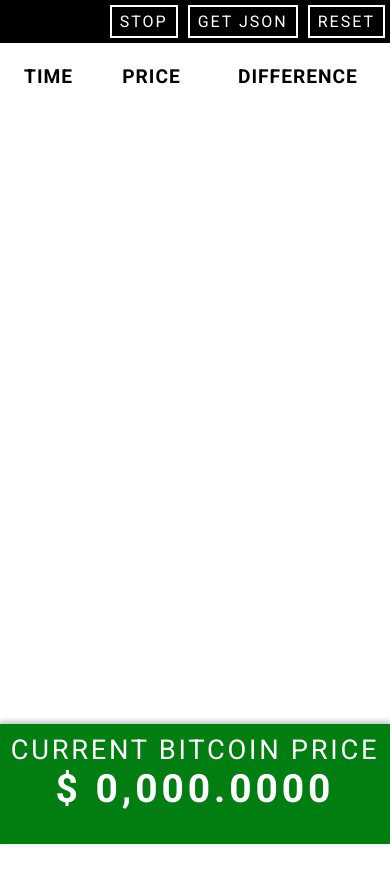
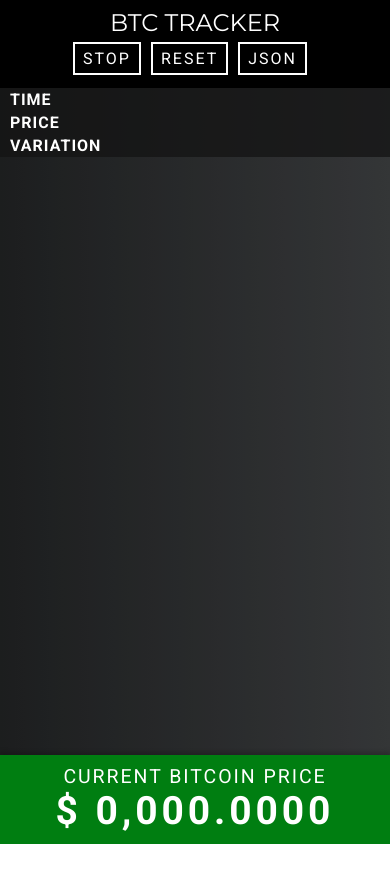
Before and after one commit to gulzarsuhail/BTCLivePrice, a plain HTML site: page index.html in a window 390 px wide. Both pictures are taken after a click on the element "START". After the commit the page ends 844 px from the top, so only its background shows below. Drawn offline with Linux system fonts and the light colour scheme; no server answers.

Commit message:
Completed functionality, UI changes

```diff
--- a/index.html
+++ b/index.html
@@ -8,12 +8,36 @@
     <meta name="viewport" content="width=device-width,initial-scale=1,maximum-scale=1,user-scalable=no">
     <meta http-equiv="X-UA-Compatible" content="IE=edge,chrome=1">
     <meta name="HandheldFriendly" content="true">
-
+    <link href="https://fonts.googleapis.com/css?family=Montserrat" rel="stylesheet">
     <link href="https://fonts.googleapis.com/css?family=Roboto:400,700" rel="stylesheet">
     <link rel="stylesheet" href="./style.css">
 </head>
 
 <body>
+
+    <div id="recordCanvas" class="displayNone">
+        <div class="topBarContainer">
+            <span class="homeLogo">BTC TRACKER</span>
+            <span id="topBtns">
+                <span id="stopBtn" class="start button smallbtn" onclick="stopTimer()">STOP</span>
+                <span class="start button smallbtn" onclick="resetTimer()">RESET</span>
+                <span class="start button smallbtn" onclick="downloadJSON()">JSON</span>
+            </span>
+        </div>
+        <div class="container">
+            <table cellspacing="0" cellpadding="0">
+                <thead>
+                    <tr>
+                        <th>TIME</th>
+                        <th>PRICE</th>
+                        <th>VARIATION</th>
+                    </tr>
+                </thead>
+                <tbody id="recordTable">
+                </tbody>
+            </table>
+        </div>
+    </div>
     <div id="liveContainer" class="liveContainer">
         <span class="liveContainerContent" id="liveContainerContent">
             <h2>CURRENT BITCOIN PRICE</h2>
@@ -24,7 +48,7 @@
                 <div id="configButtons">
                     <span class="circleButton button" id="decTimeBtn">-</span>
                     <span class="secondsDisplay">
-                        <span id="seconds">3</span>
+                        <span id="seconds">30</span>
                         <span class="secondsText">seconds</span>
                     </span>
                     <span class="circleButton button" id="incTimeBtn"">+</span>
@@ -35,27 +59,6 @@
             </span>
         </span>
     </div>
-    <div id="recordCanvas" class="displayNone">
-        <div id="topBar">
-            <span class="start button smallbtn">STOP</span>
-            <span class="start button smallbtn">GET JSON</span>
-            <span class="start button smallbtn">RESET</span>
-        </div>
-        <div class="container">
-            <table cellspacing="0" cellpadding="0" >
-                <thead>
-                    <tr>
-                        <th>TIME</th>
-                        <th>PRICE</th>
-                        <th>DIFFERENCE</th>
-                    </tr>
-                </thead>
-                <tbody id="recordTable">
-                </tbody>
-            </table>
-        </div>
-    </div>
     <script src="./script.js"></script>
 </body>
-
 </html>
--- a/script.js
+++ b/script.js
@@ -10,8 +10,16 @@
 // stores the previous rate, to check how the price has progressed
 var previousRate = 0;
 var priceUp = true;
-var initialTimer;
+var timers = [];
 var TrackedPrices = [];
+
+// clears all the timers
+function clearTimers() {
+  // clear all timers in the array
+  for (var i = 0; i < timers.length; i++) {
+    clearTimeout(timers[i]);
+  }
+}
 
 function repaintBackground() {
   if (priceUp) {
@@ -43,8 +51,8 @@
     XHR.onreadystatechange = function () {
       if (XHR.readyState === 4 && XHR.status === 200) {
         var res = JSON.parse(XHR.responseText);
-        callback(true,res.bpi.USD.rate, date);
-      } else if (XHR.readyState === 4 && XHR.status != 200){
+        callback(true, res.bpi.USD.rate, date);
+      } else if (XHR.readyState === 4 && XHR.status != 200) {
         callback(false, "0,000.0000", date);
       }
       getPriceInProgress = false;
@@ -62,7 +70,7 @@
 
 function holdTimer(btn, time, start, speedup) {
   var t;
-  var initialTime = start;
+  var originalTimer = start;
   var repeat = function () {
     incdecTime(time);
     t = setTimeout(repeat, start);
@@ -72,7 +80,7 @@
 
   // on mouse hold, start increment/decrement
   btn.onmousedown = function () {
-    start = initialTime;
+    start = originalTimer;
     repeat();
   }
 
@@ -80,40 +88,68 @@
   btn.onmouseup = function () {
     clearTimeout(t);
   }
-  btn.addEventListener("mouseleave", function(){
+  btn.addEventListener("mouseleave", function () {
     clearTimeout(t);
   });
 };
 
 // switches to timer UI
-function toggleTimerUI(){
+function toggleTimerUI() {
   // change border color to transparent
   document.getElementById('liveContainerContent').classList.toggle("liveContainerContentTimerView");
   document.getElementById('liveContainerContent').classList.toggle("noMargin");
   liveContainer.classList.toggle("liveContainerTimerView");
+  // hide the config buttons
   document.getElementById("config").classList.toggle("configHidden")
+  // remove margins from hearders
   document.querySelector(".liveContainerContent h2").classList.toggle('noMargin');
   document.querySelector(".liveContainerContent h1").classList.toggle('noMargin');
   document.getElementById("config").classList.toggle("displayNone");
   document.getElementById("recordCanvas").classList.toggle("displayNone");
+  // reset the STOP button UI
+  document.getElementById("stopBtn").classList.remove("disabledBtn");
+  document.getElementById("stopBtn").innerHTML = "STOP"
+  // reset the stored bitcoin prices
+  TrackedPrices.splice(0, TrackedPrices.length);
+  // reset the table
+  recordTable.innerHTML = "";
 }
 
 // adds the new prices to the table
-function appendToTable(success, price, difference, date){
+function appendToTable(success, price, difference, date) {
   var dt = new Date(date);
-  var newEle = "<tr><td>" + dt.toLocaleString() + "</td><td>" + price + "</td><td>" + difference + "</td></tr>"
-  recordTable.innerHTML = recordTable.innerHTML  + (newEle);
+  var newEle = "";
+  if (difference > 0) {
+    newEle += "<tr class='green'>";
+  } else if (difference < 0) {
+    newEle += "<tr class='red'>";
+  } else {
+    newEle += "<tr>";
+  }
+
+  newEle += "<td>" + dt.toLocaleString() + "</td><td>$ " + price + "</td><td>";
+  if (difference > 0) newEle += "+";
+  newEle += difference + "</td></tr>"
+  recordTable.innerHTML = recordTable.innerHTML + (newEle);
 }
 
 // to round float nums
 function round(value, decimals) {
-  return Number(Math.round(value+'e'+decimals)+'e-'+decimals);
+  return Number(Math.round(value + 'e' + decimals) + 'e-' + decimals);
+}
+
+// stops the timer
+function stopTimer() {
+  clearTimers();
+  // change STOP button UI
+  document.getElementById("stopBtn").classList.add("disabledBtn");
+  document.getElementById("stopBtn").innerHTML = "STOPPED"
 }
 
 // stores the new prices and displays in UI
-function addToTracker(success, usd, date){
+function addToTracker(success, usd, date) {
   // add price to the table
-  if (success){
+  if (success) {
     amount.innerHTML = usd;
     var currentRate = parseFloat(usd.replace(/,/g, ''));
     if (currentRate > previousRate && !priceUp) {
@@ -123,7 +159,7 @@
       priceUp = false;
       repaintBackground();
     }
-    appendToTable (true, usd, round(currentRate - previousRate, 4), date);
+    appendToTable(true, usd, round(currentRate - previousRate, 4), date);
     TrackedPrices.push({
       "time": date,
       "price": usd,
@@ -134,32 +170,40 @@
 
 
 // starts the timer
-function startTimer(){
+function startTimer() {
   // change UI to timer UI
   toggleTimerUI();
 
   // stop the default timer
-  clearInterval(initialTimer);
+  clearTimers();
 
   // set up new timer with the time set at config
-  initialTimer = setInterval(function(){
+  timers.push(setInterval(function () {
     getCurrentPrice(addToTracker, Date.now());
-  }, parseInt(secondsEle.innerHTML) * 1000);
+  }, parseInt(secondsEle.innerHTML) * 1000));
   getCurrentPrice(addToTracker, Date.now());
 }
 
 // gets prices for the h1
-function resetTimer(){
-  initialTimer = setInterval(function(){
+function resetTimer() {
+  timers.push(setInterval(function () {
     getCurrentPrice(setNewPriceUI);
-  }, 5000);
+  }, 5000));
   getCurrentPrice(setNewPriceUI);
   // toggle timer UI to default
   toggleTimerUI();
-  // reset the stored bitcoin prices
-  TrackedPrices.splice(0, TrackedPrices.length);
-  // reset the table
-  recordTable.innerHTML = "";
+}
+
+// downloads the JSON file
+function downloadJSON() {
+  var element = document.createElement('a');
+  element.setAttribute('href', 'data:text/plain;charset=utf-8,' + encodeURIComponent(JSON.stringify(TrackedPrices)));
+  element.setAttribute('download', "bitcoin_tracker.json");
+  element.style.display = 'none';
+  document.body.appendChild(element);
+  element.click();
+  document.body.removeChild(element);
+
 }
 
 window.onload = function () {
@@ -172,8 +216,8 @@
   start.addEventListener("click", startTimer);
 
   // get prices initially
-  initialTimer = setInterval(function(){
+  timers.push(setInterval(function () {
     getCurrentPrice(setNewPriceUI);
-  }, 5000);
+  }, 5000));
   getCurrentPrice(setNewPriceUI);
 }
--- a/style.css
+++ b/style.css
@@ -8,6 +8,14 @@
   padding: 0;
 }
 
+body {
+  display: flex;
+  flex-direction: column;
+  height: 100%;
+  box-sizing: border-box;
+  overflow: hidden;
+}
+
 .liveContainer {
   min-height: 100%;
   width: 100%;
@@ -15,26 +23,37 @@
   align-items: center;
   justify-content: center;
   background: #007e11;
-  bottom: 0;
+  flex-grow: 0;
+  flex-shrink: 0;
   z-index: 100;
-  transition: background 0.7s linear, min-height 0.25s  cubic-bezier(0.95, 0.05, 0.795, 0.035);
+  transition: background 0.7s linear;
+
+}
+
+.green {
+  background: rgba(0, 245, 33, 0.616) !important;
+}
+
+.red {
+  background: rgba(255, 0, 0, 0.616) !important;
 }
 
 .liveContainerTimerView {
+  transition: background 0.7s linear, min-height 0.25s  cubic-bezier(0.95, 0.05, 0.795, 0.035);
   min-height: 0%;
-  position: fixed;
+  position: relative;
   box-shadow: 0px -2px 5px 1px rgba(0,0,0,0.22);
 }
 
 .liveContainerContent {
+  transition: none;
   padding: 30px;
+  transition: none;
   border: 10px solid white;
-  transition: border-color 0.15s linear, padding 0.16s 0.2s linear;
-
 }
 
 .liveContainerContentTimerView {
-  min-height: 100px;
+  transition: border-color 0.15s linear, padding 0.16s 0.2s linear;
   border: 0px solid rgba(0, 0, 0, 0);
   padding: 5px;
 }
@@ -141,33 +160,56 @@
 }
 
 #recordCanvas {
-  height: 100%;
+  /* height: 100%; */
+  display: flex;
+  flex-direction: column;
   width: 100%;
+  background: #232526;
+  flex-grow: 1;
+  background: linear-gradient(to right, #232526, #414345);
 }
 
-#topBar {
+.homeLogo{
+  font-size: 1.5em;
+  display: inline-block;
+  font-family: 'Montserrat', sans-serif;
+}
+
+.topBarContainer {
+  justify-content: space-between;
+  display: flex;
+  flex-grow: 0;
+  flex-shrink: 0;
+  box-sizing: border-box;
+  width: 100%;
+  background: rgba(0, 0, 0, 1);
+  align-items: center;
+  padding-left: 20px;
+  padding-right: 20px;
+  overflow: hidden;
+}
+
+#topBtns {
   padding: 5px;
-  background: rgba(0, 0, 0, 1);
   display: flex;
   flex-direction: row;
-  justify-content: flex-end;
-  position: fixed;
-  width: 100%;
-  overflow: hidden;
   box-shadow: 0px 2px -5px -1px rgba(0,0,0,0.22);
 }
 
 .container {
-  max-width: 700px;
-  height: 100%;
+  flex-grow: 1;
+  width: 100%;
   margin: 0 auto;
-  padding-top: 50px;
+  /* box-sizing: border-box;  */
+  background: rgba(0, 0, 0, 0.2);
+  overflow: scroll;
+  overflow-x: hidden;
 }
+
 
 table {
   width: 100%;
   margin: 0 auto;
-  overflow: scroll;
 }
 
 thead {
@@ -178,18 +220,57 @@
 th {
   font-weight: 600;
   letter-spacing: 1px;
-  padding: 15px;
-  color: black;
-  font-size: 1.2em;
-  background: rgba(255,255,255,0.2);
+  padding: 12px;
+  background: rgba(0, 0, 0, 0.7);
 }
 
 td {
   text-align: center;
   padding: 15px;
-  color: black;
-	background-color: rgba(255,255,255,0.2);
 }
+
+tr:nth-child(even){
+	background-color: rgba(255,255,255,0.15);
+}
+
+tr:nth-child(odd){
+	background-color: rgba(255,255,255,0.1);
+
+}
+
+.disabledBtn {
+  border-color: red;
+  color: red;
+  cursor: default;
+}
+.disabledBtn:hover{
+  background: rgba(0, 0, 0, 0)
+}
+
+/* scroll bar */
+.container::-webkit-scrollbar-track
+{
+	-webkit-box-shadow: inset 0 0 6px rgba(0,0,0,0.3);
+	background-color: rgba(0,0,0,0.8);;
+}
+
+.container::-webkit-scrollbar
+{
+	width: 10px;
+	background-color: #F5F5F5;
+}
+
+.container::-webkit-scrollbar-thumb
+{
+	background-color: rgba(255, 255, 255, 0.2);
+  border: none;
+  border-radius: 10px;
+}
+
+.container::-webkit-scrollbar-thumb:hover {
+	background-color: rgba(255, 255, 255, 0.5);
+}
+
 
 @media all and (max-width: 500px) {
   .liveContainerContent {
@@ -210,6 +291,31 @@
   }
 
   .liveContainerContent h2 {
-    font-size: 7vw;
+    font-size: 5vw;
+  }
+
+  .topBarContainer {
+    flex-direction: column;
+    padding: 8px 0;
+  }
+
+  .homeLogo {
+    display: block;
+    text-align: center;
+  }
+
+  #topBtns {
+    justify-content: space-around;
+  }
+
+  td, th {
+    display: block;
+    padding: 2px 10px;
+    text-align: left;
+    width: 100%;
+  }
+
+  tr {
+    width: 100%;
   }
 }
```
